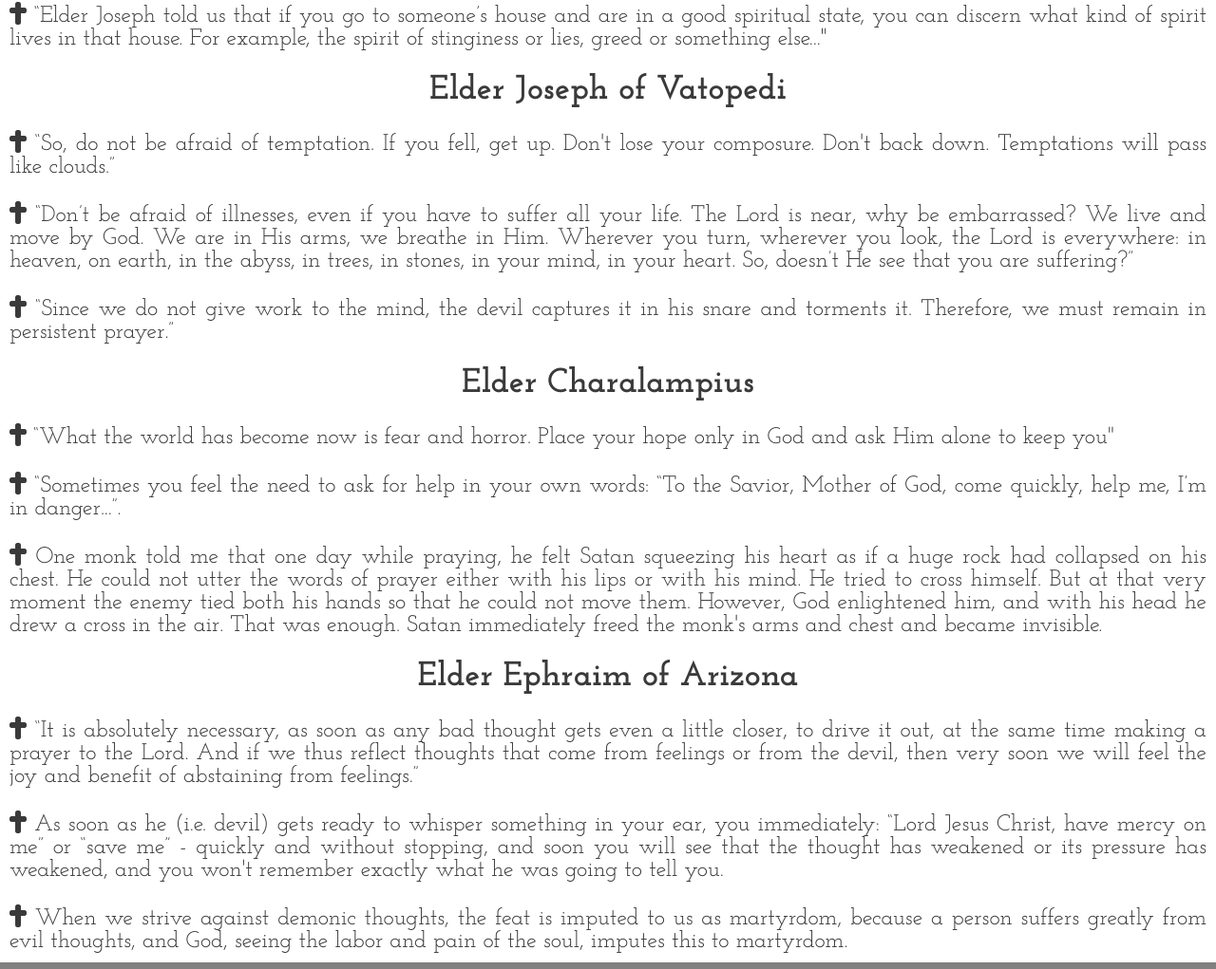
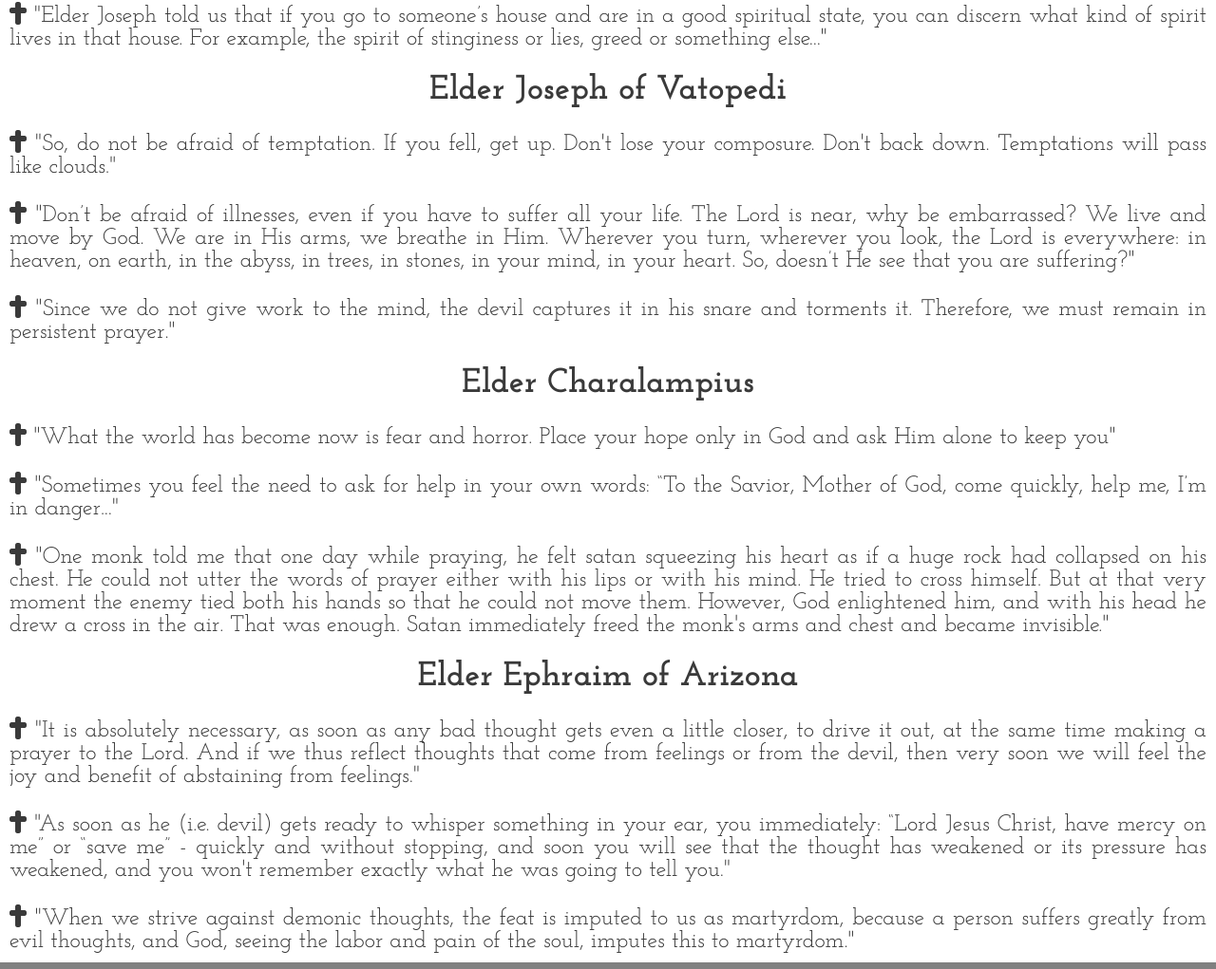
Before and after one commit to Askeran17/st-josephs-brotherhood, a plain HTML site: page elders-advices.html in a window 1280 px wide. Shown: the part 2079-3100 px from the top of the page at 95% size. Drawn offline with Linux system fonts and the light colour scheme.

Commit message:
correcting grammatical errors

```diff
--- a/elders-advices.html
+++ b/elders-advices.html
@@ -50,11 +50,11 @@
         <h2>Saint Joseph the Hesychast</h2>
         <br>
 
-        <p><i class="fa-solid fa-cross"></i> “Therefore, I ask you, do not waste this precious evening time, which, if you spend it well in peace and with the fear of God, will bring you much fruit.”</p>
+        <p><i class="fa-solid fa-cross"></i> "Therefore, I ask you, do not waste this precious evening time, which, if you spend it well in peace and with the fear of God, will bring you much fruit."</p>
         <br>
-        <p><i class="fa-solid fa-cross"></i> “For it is dangerous for our soul to speak untruthfully, to judge what we do not know.”</p>
+        <p><i class="fa-solid fa-cross"></i> "For it is dangerous for our soul to speak untruthfully, to judge what we do not know."</p>
         <br>
-        <p><i class="fa-solid fa-cross"></i> “As soon as you open your eyes, immediately begin to pray the Jesus Prayer. Don’t let your mind start thinking about everything and only after a while remember that you need to say a prayer. If you force yourself like this, then God will help you. This will become a sacred skill for you - so that prayer, as soon as you open your eyes, will be in your first place all day long. After this, you will work and at the same time say a prayer. Then the work, the mouth, the tongue, the heart, the place, the time will be sanctified and blessed, and above all, the person who pronounces the Name of God.”</p>
+        <p><i class="fa-solid fa-cross"></i> "As soon as you open your eyes, immediately begin to pray the Jesus Prayer. Don’t let your mind start thinking about everything and only after a while remember that you need to say a prayer. If you force yourself like this, then God will help you. This will become a sacred skill for you - so that prayer, as soon as you open your eyes, will be in your first place all day long. After this, you will work and at the same time say a prayer. Then the work, the mouth, the tongue, the heart, the place, the time will be sanctified and blessed, and above all, the person who pronounces the Name of God."</p>
 
         <br>
 
@@ -62,7 +62,7 @@
         <br>
         <p><i class="fa-solid fa-cross"></i> "By reading the lives of the saints, we receive a double benefit. The first benefit is that the example of their exploits awakens us from the sleep of carelessness. The second is that when we read the lives of the saints with reverence, these saints pray to Christ for us. But always, before you start reading, you need to pray. After prayer, reading the life of the saint brings us to such tenderness that we are no longer able to stop the tears. This happens because prayer enlightens the mind."</p>
         <br>
-        <p><i class="fa-solid fa-cross"></i> “As long as your legs support you, stand in prayer if you want to see fruit.”</p>
+        <p><i class="fa-solid fa-cross"></i> "As long as your legs support you, stand in prayer if you want to see fruit."</p>
         <br>
         <p><i class="fa-solid fa-cross"></i> "Awoke? Stand up, cross yourself and immediately: Lord Jesus Christ, have mercy on me."</p>
 
@@ -70,43 +70,43 @@
 
         <h2>Saint Ephraim of Katunaki</h2>
         <br>
-        <p><i class="fa-solid fa-cross"></i> “What is from the devil gives rise to a certain coldness, some kind of uncertainty, doubt, and devastates you. You don't have the determination to do anything. So, if you feel inner uncertainty, it means it’s demonic.”</p>
+        <p><i class="fa-solid fa-cross"></i> "What is from the devil gives rise to a certain coldness, some kind of uncertainty, doubt, and devastates you. You don't have the determination to do anything. So, if you feel inner uncertainty, it means it’s demonic."</p>
         <br>
-        <p><i class="fa-solid fa-cross"></i> “When the Lord visits our soul, He wants to find it in prayer. May our soul and our mind not be soaring! This makes God sad. Can we keep ourselves attentive all day? This will help us."</p>
+        <p><i class="fa-solid fa-cross"></i> "When the Lord visits our soul, He wants to find it in prayer. May our soul and our mind not be soaring! This makes God sad. Can we keep ourselves attentive all day? This will help us."</p>
         <br>
-        <p><i class="fa-solid fa-cross"></i> “Elder Joseph told us that if you go to someone’s house and are in a good spiritual state, you can discern what kind of spirit lives in that house. For example, the spirit of stinginess or lies, greed or something else..."</p>
+        <p><i class="fa-solid fa-cross"></i> "Elder Joseph told us that if you go to someone’s house and are in a good spiritual state, you can discern what kind of spirit lives in that house. For example, the spirit of stinginess or lies, greed or something else..."</p>
 
         <br>
 
         <h2>Elder Joseph of Vatopedi</h2>
         <br>
-        <p><i class="fa-solid fa-cross"></i> “So, do not be afraid of temptation. If you fell, get up. Don't lose your composure. Don't back down. Temptations will pass like clouds.”</p>
+        <p><i class="fa-solid fa-cross"></i> "So, do not be afraid of temptation. If you fell, get up. Don't lose your composure. Don't back down. Temptations will pass like clouds."</p>
         <br>
-        <p><i class="fa-solid fa-cross"></i> “Don’t be afraid of illnesses, even if you have to suffer all your life.
-            The Lord is near, why be embarrassed? We live and move by God. We are in His arms, we breathe in Him. Wherever you turn, wherever you look, the Lord is everywhere: in heaven, on earth, in the abyss, in trees, in stones, in your mind, in your heart. So, doesn’t He see that you are suffering?”</p>
+        <p><i class="fa-solid fa-cross"></i> "Don’t be afraid of illnesses, even if you have to suffer all your life.
+            The Lord is near, why be embarrassed? We live and move by God. We are in His arms, we breathe in Him. Wherever you turn, wherever you look, the Lord is everywhere: in heaven, on earth, in the abyss, in trees, in stones, in your mind, in your heart. So, doesn’t He see that you are suffering?"</p>
         <br>
-        <p><i class="fa-solid fa-cross"></i> “Since we do not give work to the mind, the devil captures it in his snare and torments it. Therefore, we must remain in persistent prayer.”</p>
+        <p><i class="fa-solid fa-cross"></i> "Since we do not give work to the mind, the devil captures it in his snare and torments it. Therefore, we must remain in persistent prayer."</p>
 
         <br>
 
         <h2>Elder Charalampius</h2>
         <br>
-        <p><i class="fa-solid fa-cross"></i> “What the world has become now is fear and horror. Place your hope only in God and ask Him alone to keep you"</p>
+        <p><i class="fa-solid fa-cross"></i> "What the world has become now is fear and horror. Place your hope only in God and ask Him alone to keep you"</p>
         <br>
-        <p><i class="fa-solid fa-cross"></i> “Sometimes you feel the need to ask for help in your own words: “To the Savior, Mother of God, come quickly, help me, I’m in danger...”.</p>
+        <p><i class="fa-solid fa-cross"></i> "Sometimes you feel the need to ask for help in your own words: “To the Savior, Mother of God, come quickly, help me, I’m in danger..."</p>
         <br>
-        <p><i class="fa-solid fa-cross"></i> One monk told me that one day while praying, he felt Satan squeezing his heart as if a huge rock had collapsed on his chest. He could not utter the words of prayer either with his lips or with his mind. He tried to cross himself. But at that very moment the enemy tied both his hands so that he could not move them. However, God enlightened him, and with his head he drew a cross in the air. That was enough. Satan immediately freed the monk's arms and chest and became invisible.</p>
+        <p><i class="fa-solid fa-cross"></i> "One monk told me that one day while praying, he felt satan squeezing his heart as if a huge rock had collapsed on his chest. He could not utter the words of prayer either with his lips or with his mind. He tried to cross himself. But at that very moment the enemy tied both his hands so that he could not move them. However, God enlightened him, and with his head he drew a cross in the air. That was enough. Satan immediately freed the monk's arms and chest and became invisible."</p>
 
         <br>
         <h2>Elder Ephraim of Arizona</h2>
 
         <br>
-        <p><i class="fa-solid fa-cross"></i> “It is absolutely necessary, as soon as any bad thought gets even a little closer, to drive it out, at the same time making a prayer to the Lord.
-            And if we thus reflect thoughts that come from feelings or from the devil, then very soon we will feel the joy and benefit of abstaining from feelings.”</p>
+        <p><i class="fa-solid fa-cross"></i> "It is absolutely necessary, as soon as any bad thought gets even a little closer, to drive it out, at the same time making a prayer to the Lord.
+            And if we thus reflect thoughts that come from feelings or from the devil, then very soon we will feel the joy and benefit of abstaining from feelings."</p>
         <br>
-        <p><i class="fa-solid fa-cross"></i> As soon as he (i.e. devil) gets ready to whisper something in your ear, you immediately: “Lord Jesus Christ, have mercy on me” or “save me” - quickly and without stopping, and soon you will see that the thought has weakened or its pressure has weakened, and you won't remember exactly what he was going to tell you.</p>
+        <p><i class="fa-solid fa-cross"></i> "As soon as he (i.e. devil) gets ready to whisper something in your ear, you immediately: “Lord Jesus Christ, have mercy on me” or “save me” - quickly and without stopping, and soon you will see that the thought has weakened or its pressure has weakened, and you won't remember exactly what he was going to tell you."</p>
         <br>
-        <p><i class="fa-solid fa-cross"></i> When we strive against demonic thoughts, the feat is imputed to us as martyrdom, because a person suffers greatly from evil thoughts, and God, seeing the labor and pain of the soul, imputes this to martyrdom.</p>
+        <p><i class="fa-solid fa-cross"></i> "When we strive against demonic thoughts, the feat is imputed to us as martyrdom, because a person suffers greatly from evil thoughts, and God, seeing the labor and pain of the soul, imputes this to martyrdom."</p>
 
 
         </section>
```
Also changed, not shown: index.html (+5 -5 lines).
